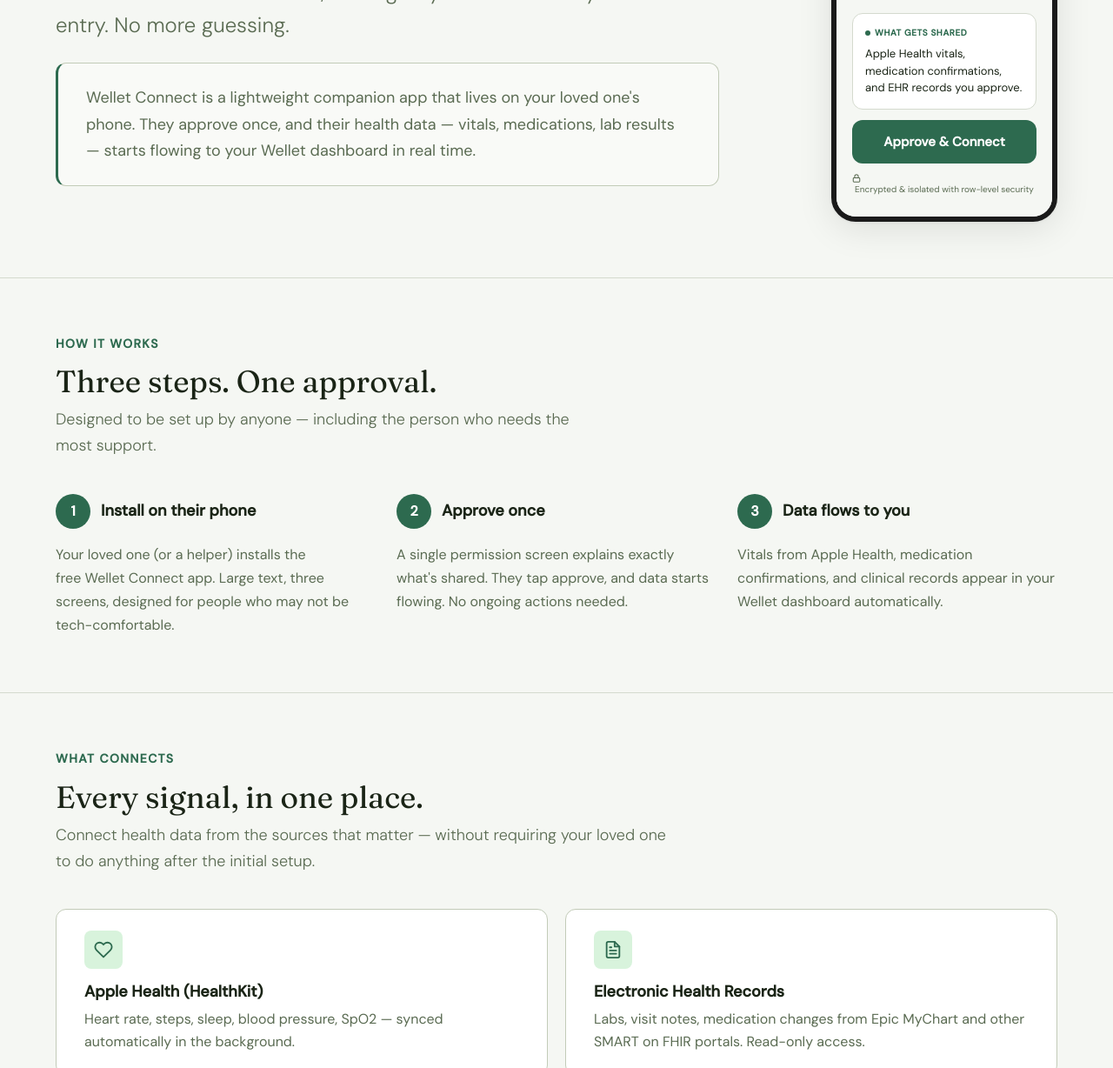
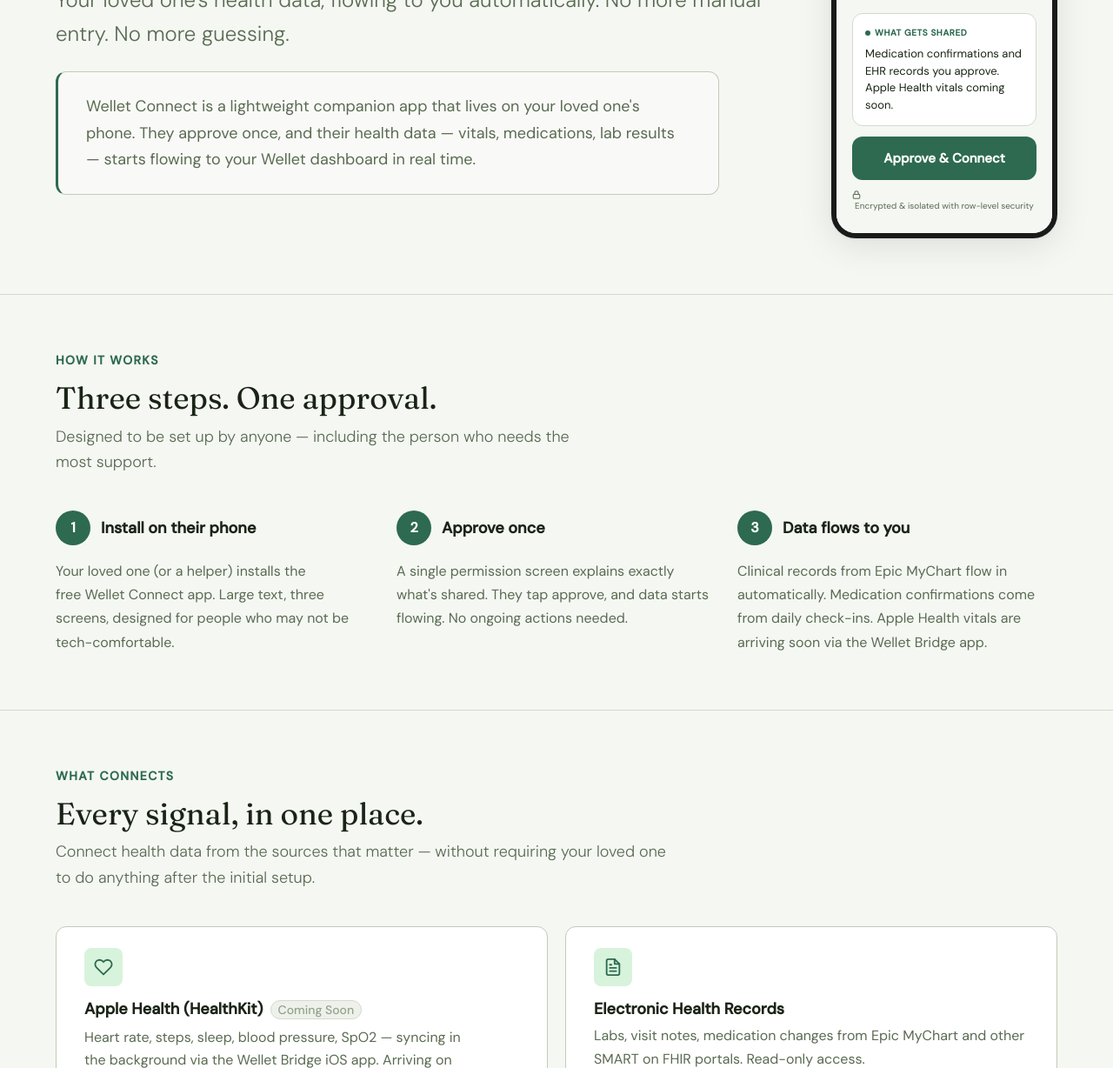
Before and after one commit to wellet-app/getwellet, a plain HTML site: page connect.html in a window 1280 px wide. Shown: the part 332-1560 px from the top of the page at 87% size. Drawn offline with Linux system fonts and the light colour scheme.

Commit message:
Qualify HealthKit/Apple Health as coming soon on /connect and / (#4)
The Wellet Bridge iOS app is still in development (not yet on
TestFlight), but the site implied HealthKit data was flowing today.

- connect.html: Apple Health card now shows 'Coming Soon' badge
  with honest copy about Wellet Bridge iOS app arriving on TestFlight
- connect.html: step 3 ('Data flows to you') split: EHR flows today,
  Apple Health vitals coming soon
- connect.html: phone mockup 'What gets shared' card now leads with
  medication confirmations + EHR and flags Apple Health as coming
- index.html: hero card softened to 'EHR records and medication
  check-ins flowing today' with wearables/HealthKit flagged coming
- index.html: feature list tags 'Wearable data (Oura, Apple Health)'
  as coming soon

Closes overclaim #3 from getwellet_claims_audit.md

```diff
--- a/connect.html
+++ b/connect.html
@@ -657,7 +657,7 @@
               <p class="cn-phone-body">Betsy has invited you to share health updates through Wellet. She'll be able to see <strong>vitals</strong>, <strong>medications</strong>, and <strong>appointments</strong>.</p>
               <div class="cn-phone-card">
                 <div class="cn-phone-card-label"><span class="dot"></span> What gets shared</div>
-                <div class="cn-phone-card-text">Apple Health vitals, medication confirmations, and EHR records you approve.</div>
+                <div class="cn-phone-card-text">Medication confirmations and EHR records you approve. Apple Health vitals coming soon.</div>
               </div>
               <button class="cn-phone-btn" aria-hidden="true">Approve &amp; Connect</button>
               <div class="cn-phone-footer">
@@ -702,7 +702,7 @@
               <div class="cn-step-num" aria-hidden="true">3</div>
               <span class="cn-step-title">Data flows to you</span>
             </div>
-            <p>Vitals from Apple Health, medication confirmations, and clinical records appear in your Wellet dashboard automatically.</p>
+            <p>Clinical records from Epic MyChart flow in automatically. Medication confirmations come from daily check-ins. Apple Health vitals are arriving soon via the Wellet Bridge app.</p>
           </div>
         </div>
       </div>
@@ -722,8 +722,11 @@
             <div class="cn-card-icon" aria-hidden="true">
               <svg width="22" height="22" viewBox="0 0 24 24" fill="none" stroke="currentColor" stroke-width="2" stroke-linecap="round" stroke-linejoin="round"><path d="M20.84 4.61a5.5 5.5 0 0 0-7.78 0L12 5.67l-1.06-1.06a5.5 5.5 0 0 0-7.78 7.78l1.06 1.06L12 21.23l7.78-7.78 1.06-1.06a5.5 5.5 0 0 0 0-7.78z"/></svg>
             </div>
-            <h3>Apple Health (HealthKit)</h3>
-            <p>Heart rate, steps, sleep, blood pressure, SpO2 — synced automatically in the background.</p>
+            <h3>
+              Apple Health (HealthKit)
+              <span class="cn-coming-soon-badge">Coming Soon</span>
+            </h3>
+            <p>Heart rate, steps, sleep, blood pressure, SpO2 — syncing in the background via the Wellet Bridge iOS app. Arriving on TestFlight soon.</p>
           </div>
 
           <!-- EHR -->
```
Also changed, not shown: index.html (+2 -2 lines).
